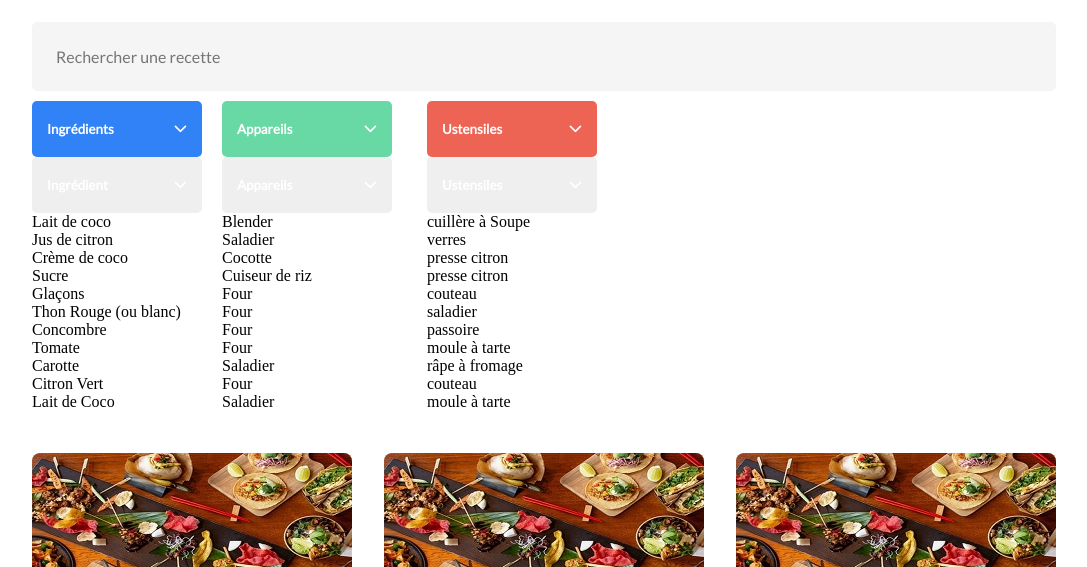
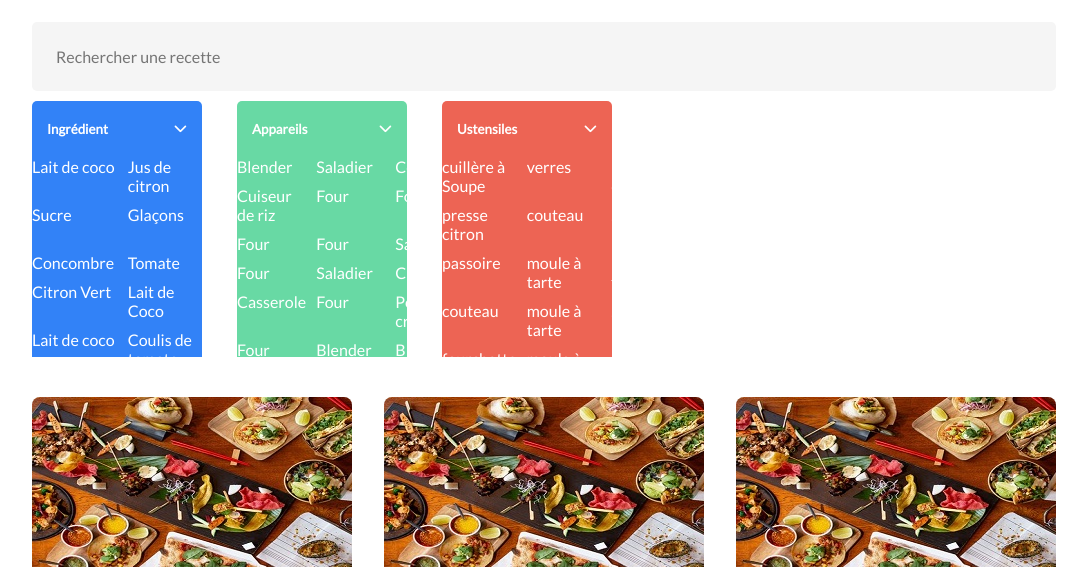
Before and after one commit to michelre/LesPetitsPlats-P7, a plain HTML site: page index.html in a window 1280 px wide. Shown: the part 126-693 px from the top of the page, without its empty margins (96-1183 px from the left). Drawn offline with Linux system fonts and the light colour scheme.

Commit message:
Listboxs : Uniformisation bouton/options

```diff
--- a/css/style.css
+++ b/css/style.css
@@ -82,7 +82,7 @@ main {
     align-items: center;
     padding: 20px 15px;
     border: 0;
-    border-radius: 5px;
+    border-radius: 5px 5px 0px 0px;
     font-weight: bold;
     margin-right: 15px;
     min-width: 170px;
@@ -90,27 +90,44 @@ main {
     color: white;
 }
 
+/*
 .tri-ingredients {
     overflow: hidden;
     transition: all 0.5s ease-in-out;
     width: 170px;
 }
 
-/* Largeur listbox une fois ouverte */
+/* Largeur listbox une fois ouverte
 .tri-ingredients.ouvert {
     width: 400px;
 }
+*/
 
-#listboxs button[data-tag-type="ingredients"], .tag[data-tag-type="ingredients"] {
+.tri-ingredients button {
     background-color: #3282F7;
 }
+.tri-ingredients .listbox-options {
+    background-color: #3282F7;
+    color: white;
+    font-family: 'Lato', sans-serif;
+}
 
-#listboxs button[data-tag-type="appliance"], .tag[data-tag-type="appliance"] {
+.tri-appareils button {
     background-color: #68D9A4;
 }
+.tri-appareils .listbox-options {
+    background-color: #68D9A4;
+    color: white;
+    font-family: 'Lato', sans-serif;
+}
 
-#listboxs button[data-tag-type="ustensils"], .tag[data-tag-type="ustensils"] {
+.tri-ustensiles button {
     background-color: #ED6454;
+}
+.tri-ustensiles .listbox-options {
+    background-color: #ED6454;
+    color: white;
+    font-family: 'Lato', sans-serif;
 }
 
 #listboxs button input {
@@ -126,6 +143,32 @@ main {
     font-size: 1em;
     font-weight: 700;
 }
+
+.listbox-options {
+    display: grid;
+    grid-template-columns: repeat(3, 1fr);
+    gap: 10px;
+    width: 170px;
+}
+
+.tri-ingredients ul, .tri-appareils ul, .tri-ustensiles ul {
+    padding: 0;
+    list-style: none;
+    height: 200px;
+    overflow-y: auto;
+    overflow-x: hidden;
+    scrollbar-width: thin;
+}
+
+
+
+
+
+
+
+
+
+
 
 
 /* CARD RECETTE */
@@ -250,10 +293,3 @@ main {
     -webkit-line-clamp: 6;
     -webkit-box-orient: vertical;
 }
-
-.tri-ingredients ul, .tri-appareils ul, .tri-ustensiles ul {
-    padding: 0;
-    list-style: none;
-    height: 200px;
-    overflow: scroll;
-}
--- a/index.html
+++ b/index.html
@@ -34,36 +34,20 @@
 
         <!-- Section regroupant les 3 sortes de tri -->
         <section id="listboxs">
+
             <!-- Tri via une listbox des Ingrédients -->
             <div class="tri-ingredients">
-                <button aria-haspopup="listbox" aria-expanded="true" aria-selected="true" data-tag-type="ingredients">
-                    <div>
-                        <span>Ingrédients</span>
-                        <input type="text" placeholder="Rechercher un ingrédient">
-                    </div>
-                    <i class="fa fa-solid fa-chevron-down"></i>
-                </button>
+                <!-- Ajout dynamique JS -->
             </div>
             <!-- Tri via une listbox des Appareils -->
             <div class="tri-appareils">
-                <button aria-haspopup="listbox" aria-expanded="true" aria-selected="true" data-tag-type="appliance">
-                    <div>
-                        <span>Appareils</span>
-                        <input type="text" placeholder="Recherchez un appareil">
-                    </div>
-                    <i class="fa fa-solid fa-chevron-down"></i>
-                </button>
+                <!-- Ajout dynamique JS -->
             </div>
             <!-- Tri via une listbox des Ustensiles -->
             <div class="tri-ustensiles">
-                <button aria-haspopup="listbox" aria-expanded="true" aria-selected="true" data-tag-type="ustensils">
-                    <div>
-                        <span>Ustensiles</span>
-                        <input type="text" placeholder="Recherchez un ustensile"/>
-                    </div>
-                    <i class="fa fa-solid fa-chevron-down"></i>
-                </button>
+                <!-- Ajout dynamique JS -->
             </div>
+
         </section>
 
         <section id="cards-container">
--- a/scripts/factories/Select.js
+++ b/scripts/factories/Select.js
@@ -8,8 +8,12 @@ class Select {
     }
 
     render(){
-        const divSelect =document.createElement('div')
+        const divSelect = document.createElement('div')
         const button = document.createElement('button')
+        //button.classList.add('tri-ingredients')
+        button.setAttribute('aria-haspopup', 'listbox')
+        button.setAttribute('aria-expanded', 'true')
+        button.setAttribute('aria-selected', 'true')
         button.innerHTML = `<div>
             <span>${this.name}</span>
             <input type="text" placeholder="${this.placeholder}">
@@ -17,6 +21,7 @@ class Select {
         <i class="fa fa-solid fa-chevron-down"></i>`
 
         const elements = document.createElement('ul')
+        elements.classList.add('listbox-options')
         this.data.forEach(element => {
             const li = document.createElement('li')
             li.innerText = element
--- a/scripts/index.js
+++ b/scripts/index.js
@@ -133,6 +133,7 @@ function displayUstensilsSelect() {
 *  */
 
 
+/*
 // TEST - ANIMATION AU CLIC LISTBOXS
 
 // Récupère l'élément du bouton
@@ -148,3 +149,4 @@ bouton.addEventListener('click', function () {
     divParente.classList.toggle('ouvert');
 
 });
+*/
```
